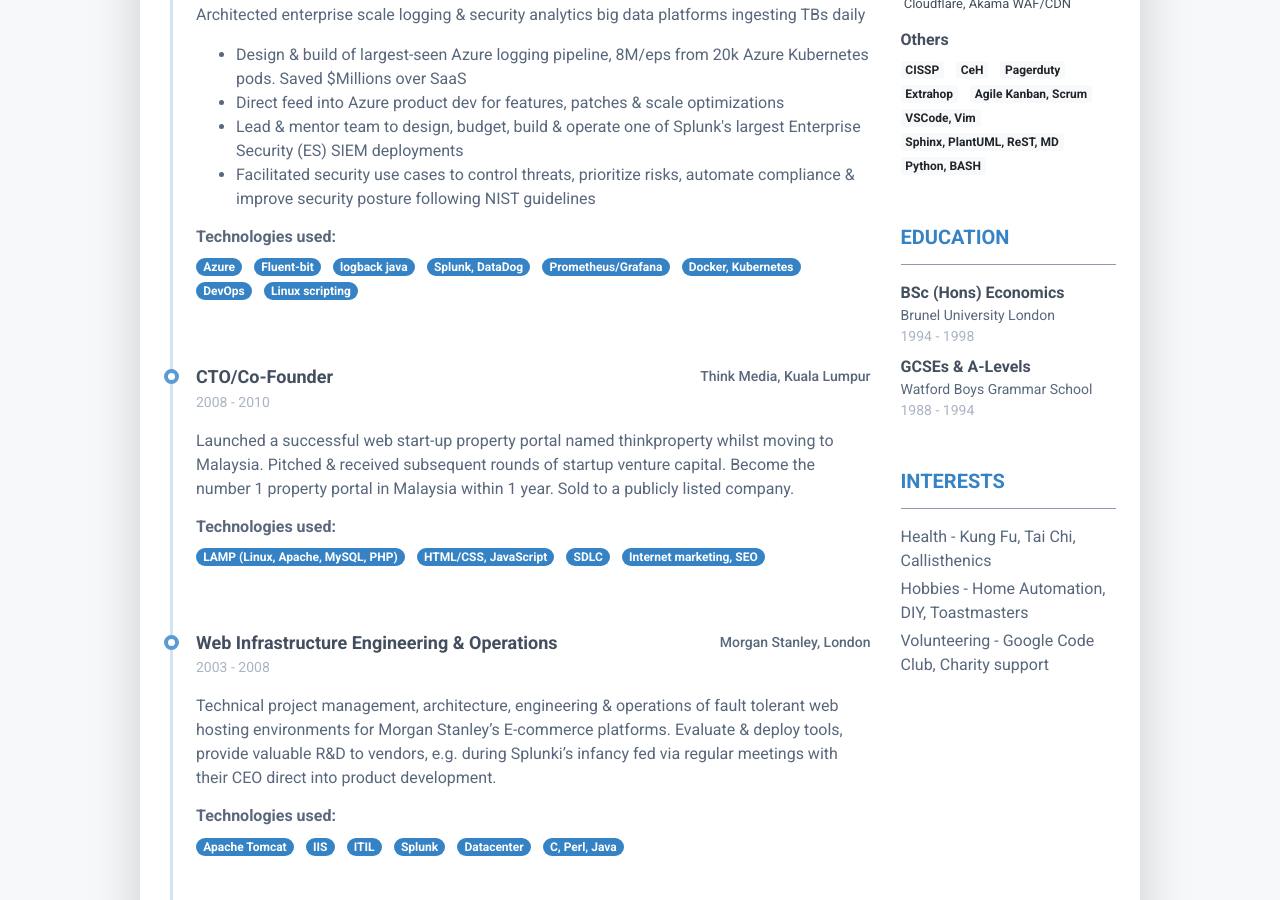
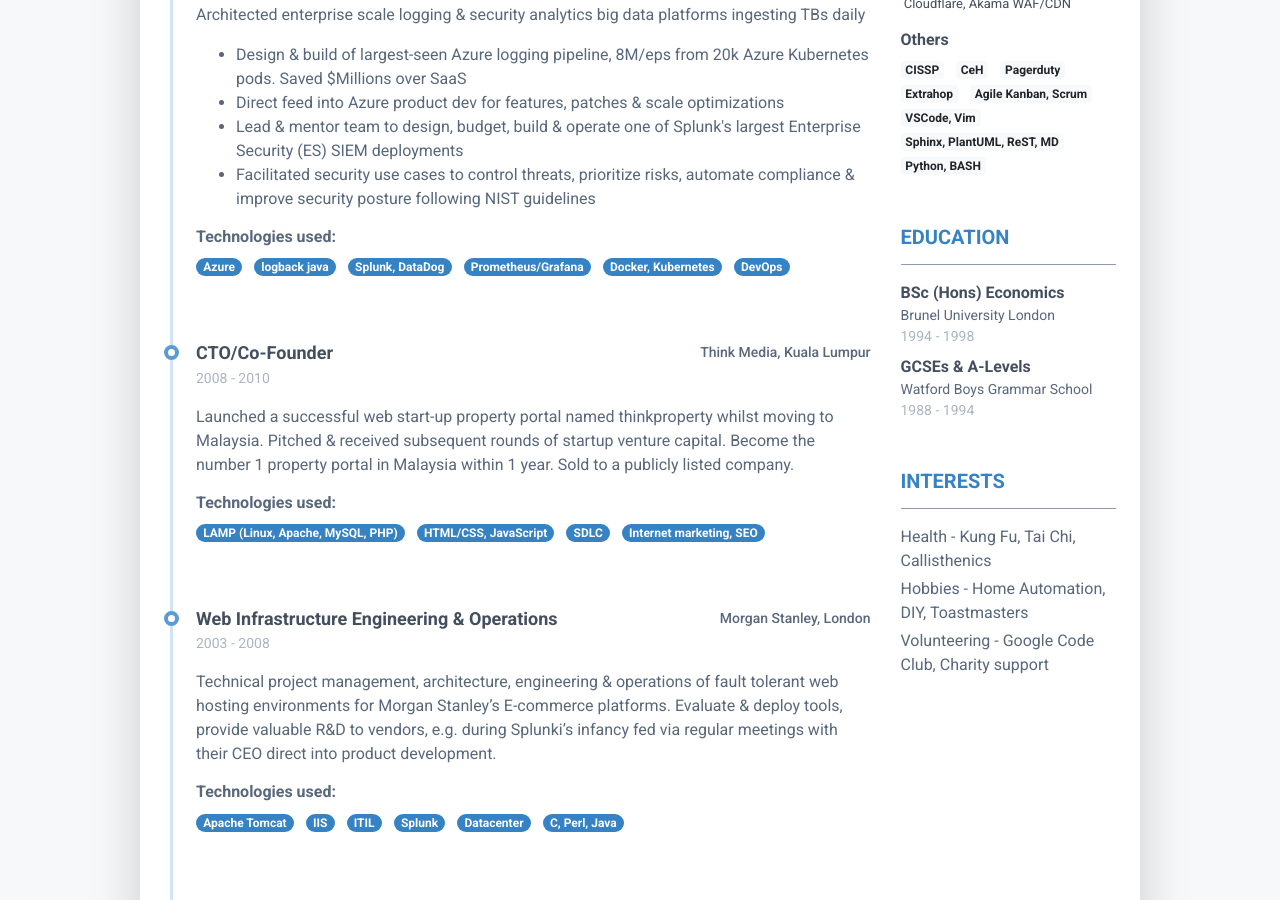
Before and after one commit to Hamy200/resume, a Jekyll site: the page built from index.markdown, in a window 1280 px wide and 900 px high, scrolled down 702 px. Built offline with Jekyll 4.4.1, drawn with Linux system fonts in a browser that asks for light colours; nearby versions of some CDN libraries.

Commit message:
summary#

```diff
--- a/_data/data.yml
+++ b/_data/data.yml
@@ -63,13 +63,11 @@ experiences:
         - Facilitated security use cases to control threats, prioritize risks, automate compliance & improve security posture following NIST guidelines
     technologies:
       - Azure
-      - Fluent-bit
       - logback java
       - Splunk, DataDog
       - Prometheus/Grafana
       - Docker, Kubernetes
       - DevOps
-      - Linux scripting
 
   - role: CTO/Co-Founder
     time: 2008 - 2010
```
Also changed, not shown: 1 other file.
